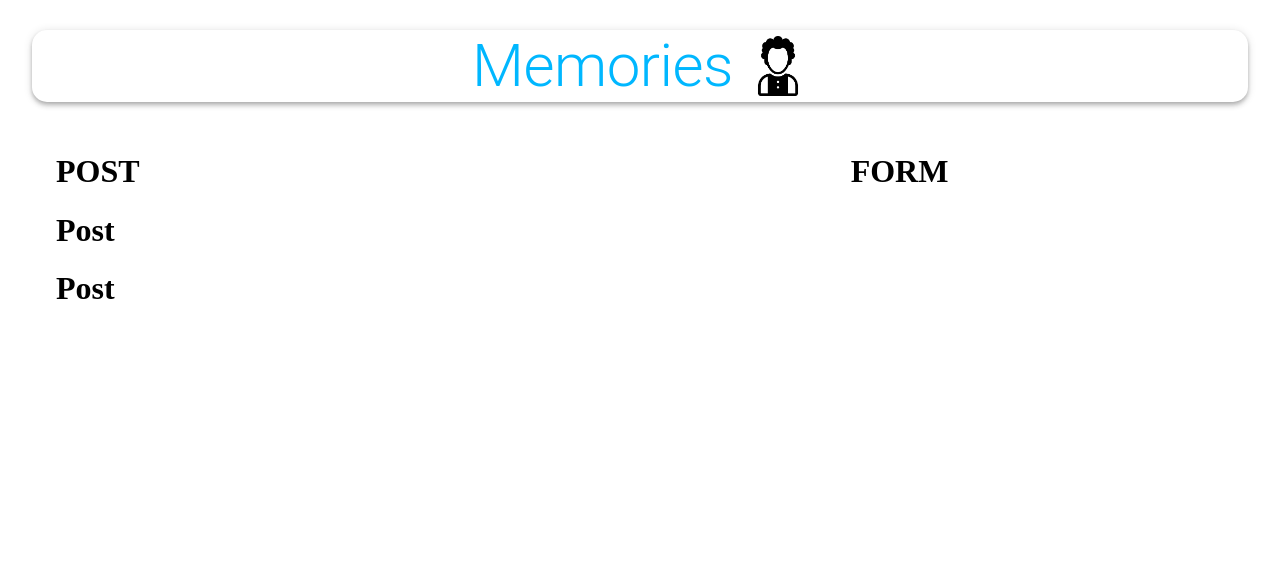
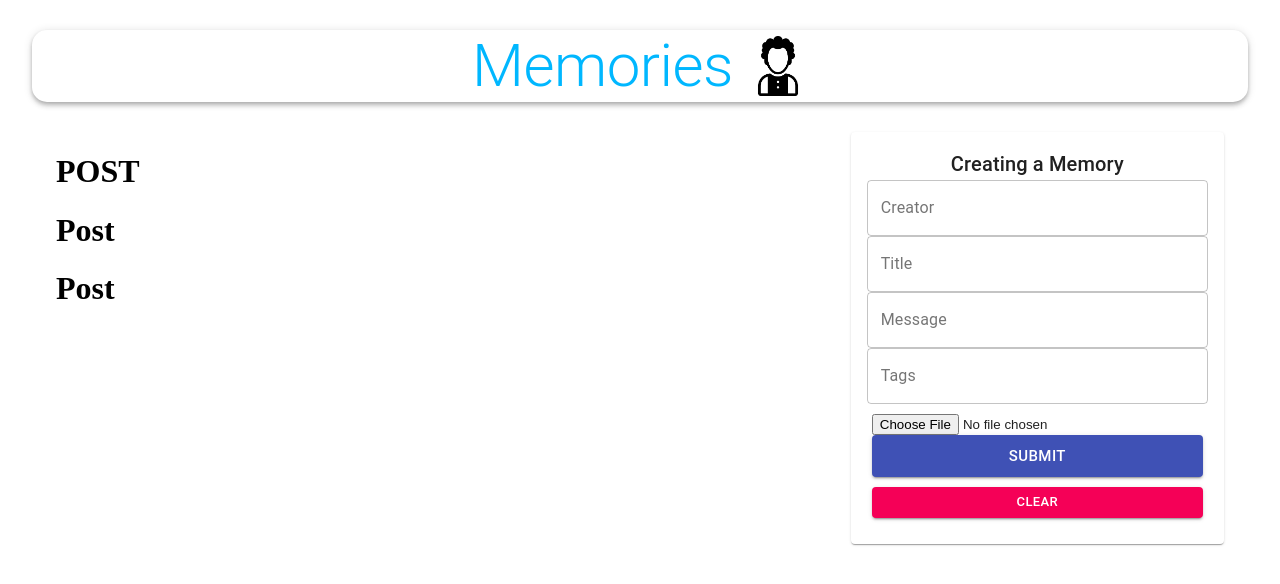
Before and after one commit to isakabusee/client, a React (Create React App) app: page / in a window 1280 px wide. Shown: the top 584 px of the page. Built offline with nearby package versions, Linux system fonts and the light colour scheme; no server answers.

Commit message:
code for inputs

```diff
--- a/package.json
+++ b/package.json
@@ -2,6 +2,7 @@
   "name": "client",
   "version": "0.1.0",
   "private": true,
+  "proxy": "http://localhost:5000",
   "dependencies": {
     "@material-ui/core": "^4.12.3",
     "@testing-library/jest-dom": "^5.16.1",
--- a/src/components/Form/Form.js
+++ b/src/components/Form/Form.js
@@ -1,11 +1,39 @@
-import React from 'react'
+import React, { useState } from 'react';
+import { TextField, Button, Typography, Paper } from '@material-ui/core';
+import FileBase from 'react-file-base64';
 
 import useStyles from './styles';
 
 const Form = () => {
+  const [postData, setPostData] = useState({
+    creator: '', title: '', message: '', tags: '', selectedFile: ''});
  const classes = useStyles();
+
+
+ const handleSubmit = () => {
+
+ }
+
+ const clear = () => {
+
+ }
+
   return (
-    <h1>FORM</h1>
+    <Paper className={classes.paper}>
+      <form autoComplete="off" noValidate className={classes.form} onSubmit={handleSubmit}>
+          <Typography variant="h6">Creating a Memory</Typography>
+          <TextField name="creator" variant="outlined" label="Creator" fullWidth value={postData.creator} onChange={(e) => setPostData({ ...postData, creator: e.target.value })} />
+          <TextField name="title" variant="outlined" label="Title" fullWidth value={postData.title} onChange={(e) => setPostData({ ...postData, title: e.target.value })} />
+          <TextField name="message" variant="outlined" label="Message" fullWidth value={postData.message} onChange={(e) => setPostData({ ...postData, message: e.target.value })} />
+          <TextField name="tags" variant="outlined" label="Tags" fullWidth value={postData.tags} onChange={(e) => setPostData({ ...postData, tags: e.target.value })} />
+          <div className={classes.fileInput}>
+            <FileBase type="file" multiple={false} onDone={(base64) => setPostData({ ... postData, selectedFile: base64 })} />
+            <Button className={classes.buttonSubmit} variant="contained" color="primary" size="large" type="submit" fullWidth>Submit</Button>
+            <Button variant="contained" color="secondary" size="small" onClick={clear} fullWidth>Clear</Button>
+
+        </div>
+      </form>
+    </Paper>
   );
 }
 
--- a/src/components/Posts/Posts.js
+++ b/src/components/Posts/Posts.js
@@ -8,6 +8,9 @@
 const Posts = () => {
     const posts = useSelector((state) => state.posts);
  const classes = useStyles();
+
+ console.log(posts);
+
     return (
         <>
             <h1 className={classes.something}>POST</h1>
```
